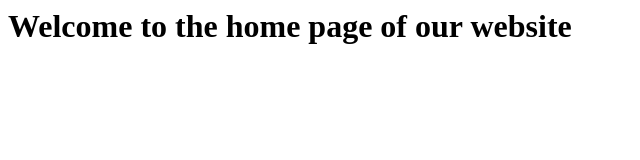
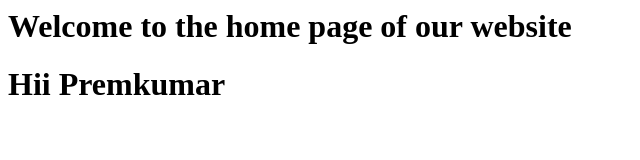
Before and after one commit to premkumar422/NewWebRepo, a plain HTML site: page index.html in a window 1280 px wide. Shown: the whole page, without its empty margins (0-640 px from the left). Drawn offline with Linux system fonts and the light colour scheme.

Commit message:
Update index.html

```diff
--- a/index.html
+++ b/index.html
@@ -1 +1,2 @@
 <h1>Welcome to the home page of our website </h1>
+<h1>Hii Premkumar </h1>
```
